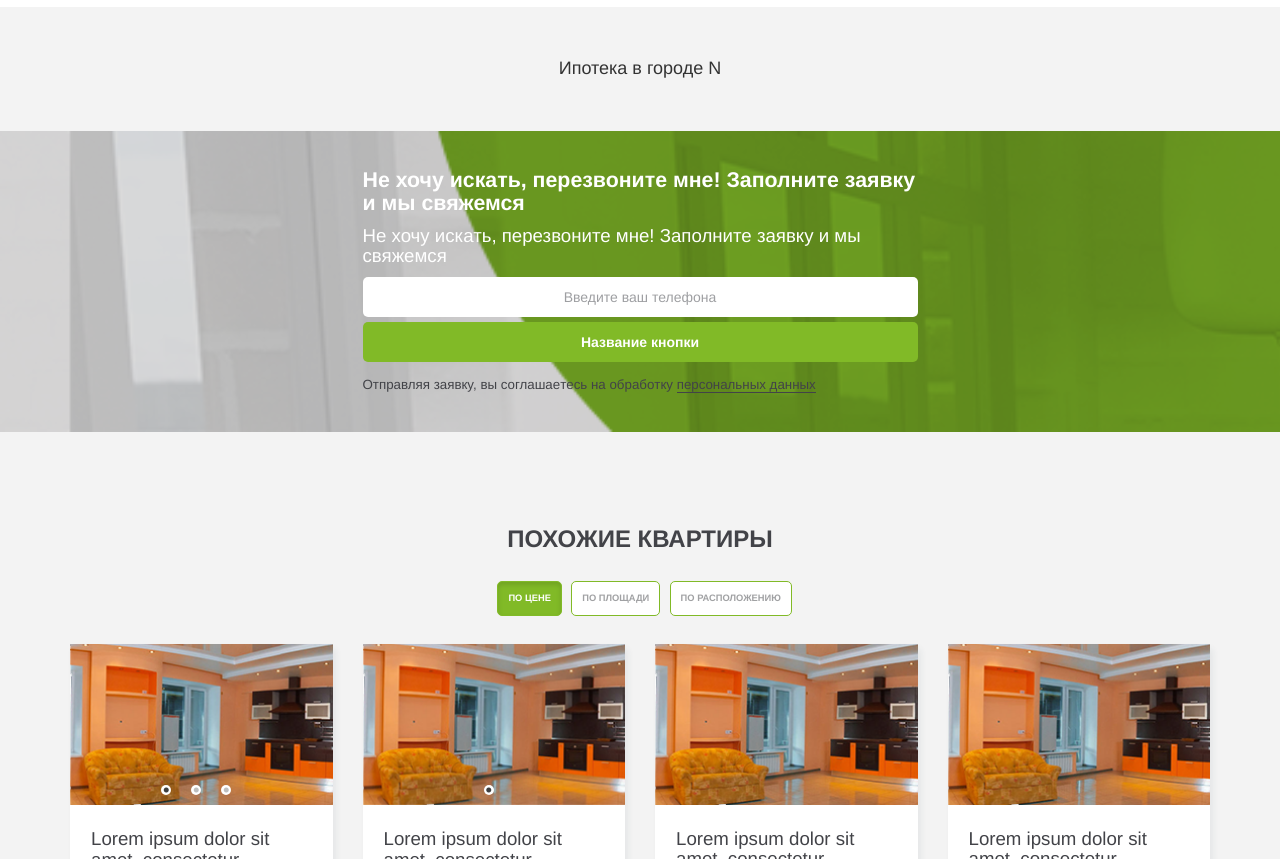
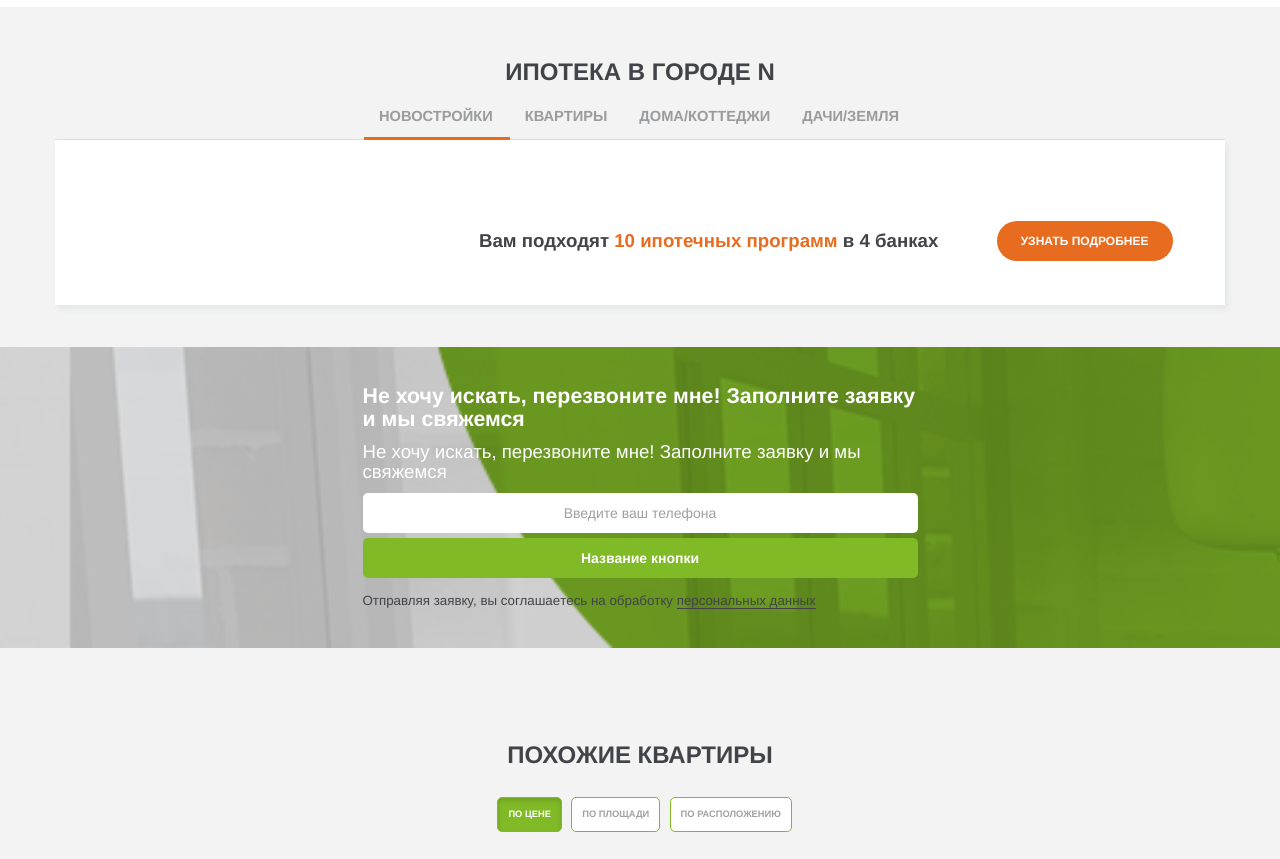
Before and after one commit to pupokxxx/Novosel, a plain HTML site: page index.html in a window 1280 px wide. Shown: the part 1738-2597 px from the top of the page. Drawn offline with nearby package versions, Linux system fonts and the light colour scheme.

Commit message:
small fixes

```diff
--- a/css/style.css
+++ b/css/style.css
@@ -285,7 +285,91 @@ padding-right: 15px;
 
 /*----Block calc----*/
 .block_form-calc {background: #f3f3f3; padding: 3em 0;}
-.block_form-calc>.container {background: #fff;}
+.block_form-calc h4 {
+  font-size: 18pt;
+  color: rgb(66, 67, 72);
+  font-weight: bold;
+  text-transform: uppercase;
+}
+.block_form-calc>.container_tab-content {
+	background: #fff;
+	padding: 3.125em 3.750em;
+	-webkit-box-shadow: 3px 4px 6px rgba(41,72,79,.07);
+	-moz-box-shadow: 3px 4px 6px rgba(41,72,79,.07);
+	box-shadow: 3px 4px 6px rgba(41,72,79,.07);
+}
+
+.block_form-calc ul.tabs_2{
+	margin: 0px;
+	padding: 0px;
+	list-style: none;
+}
+.block_form-calc ul.tabs_2 li{
+	background: none;
+	color: #222;
+	display: inline-block;
+	padding: 10px 15px;
+	cursor: pointer;
+}
+
+.block_form-calc ul.tabs_2 li.current{
+	background: #ededed;
+	color: #222;
+}
+
+.block_form-calc .tab-content.current{
+	display: inherit;
+}
+.block_form-calc .container_nav-tabs {padding: 0;}
+#myTab{display: flex; justify-content: center;}
+#myTab li a{
+color: rgba(66, 67, 72, 0.502);
+font-size: 11pt;
+font-weight: bold;
+text-transform: uppercase;
+border-top: none;
+border-left: none;
+border-right: none;
+}
+
+#myTab li.active, #myTab li:hover {
+	border-bottom: #e86c20 3px solid;
+	background: none;
+}
+#myTab.nav-tabs>li.active>a, .nav-tabs>li.active>a:focus, .nav-tabs>li.active>a:hover{background: none;}
+#myTab.nav-tabs>li.active>a:hover{border-bottom: none;background: none;}
+#myTab.nav-tabs>li>a{border: none;}
+
+.block_form-calc .container_itog {
+position: relative;
+margin-top: 2em;
+float: right;
+display: flex;
+flex-direction: row;
+justify-content: flex-end;
+align-items: center;
+text-align: center;
+color: rgb(66, 67, 72);
+font-weight: bold;
+line-height: 1.389;
+font-size: 14pt;
+}
+.block_form-calc .container_itog p{margin-bottom: 0;margin-right: 3.125em;}
+.block_form-calc .container_itog p span {color: #e86c20;}
+.block_form-calc .container_itog input {
+	padding: 1em 2em;
+  -webkit-border-radius: 20px;
+  -moz-border-radius: 20px;
+  border-radius: 20px;
+  background-color: #e86c20;
+  border: none;
+  color: #fff;
+  font-size: 9pt;
+  font-weight: bold;
+  text-transform: uppercase;
+}
+
+
 
 /*----call me----*/
 .block_call{
@@ -328,6 +412,7 @@ padding-right: 15px;
 	font-size: 10pt;
 	margin-top: 0.625em;
 }
+/*----- block  athers room-----*/
 .block_others-room, .block_form-culc {padding: 6em 0;}
 .block_others-room h4,.block_form-culc h4 {
 	font-size: 18pt;
--- a/index.html
+++ b/index.html
@@ -3,7 +3,8 @@
 
 <head>
   <title>Novosel</title>
-  <meta name="viewport" content="width=device-width, initial-scale=1.0">
+  <meta charset="utf-8">
+  <meta name="viewport" content="width=device-width, initial-scale=1, shrink-to-fit=no">
   <link href="./css/style.css" rel="stylesheet" media="screen">
   <!-- HTML5 shim and Respond.js IE8 support of HTML5 elements and media queries -->
   <!--[if lt IE 9]>
@@ -101,7 +102,7 @@
                     <!-- Bottom switcher of slider -->
                     <ul class="hide-bullets">
                       <li class="img-preview">
-                    <a class="thumbnail" id="carousel-selector-0" ><img src="./img/slide_item_.png"></a>
+                        <a class="thumbnail" id="carousel-selector-0"><img src="./img/slide_item_.png"></a>
                       </li>
                       <li class="img-preview">
                         <a class="thumbnail" id="carousel-selector-1"><img src="./img/slide_item_.png"></a>
@@ -177,7 +178,9 @@
           <div class="col-xs-12 col-sm-8 apartment_description-left">
             <h4>Описание квартиры</h4>
             <div class="row block_text">
-              <p>Просторная 3-комнатная квартира в 1 микрорайоне. Сделан косметический ремонт: На полу линолеум хорошего качества, стены оклеены обоями, во всех комнатах натяжные потолки, необходим ремонт в санузлах. После продажи остаётся вся мебель. Очень удобная планировка, все комнаты изолированы. Большая полноценная лоджия. Дом расположен в районе с развитой инфраструктурой и хорошей транспортной развязкой. Все необходимое для комфортной жизни расположено рядом с домом: детский сад, школа, торговые центры, медицинские учреждения. Остановка общественного транспорта находится в непосредственной близости от дома.</p>
+              <p>Просторная 3-комнатная квартира в 1 микрорайоне. Сделан косметический ремонт: На полу линолеум хорошего качества, стены оклеены обоями, во всех комнатах натяжные потолки, необходим ремонт в санузлах. После продажи остаётся вся мебель. Очень
+                удобная планировка, все комнаты изолированы. Большая полноценная лоджия. Дом расположен в районе с развитой инфраструктурой и хорошей транспортной развязкой. Все необходимое для комфортной жизни расположено рядом с домом: детский сад,
+                школа, торговые центры, медицинские учреждения. Остановка общественного транспорта находится в непосредственной близости от дома.</p>
             </div>
             <div class="row block_other">
               <p><span class="text-bold">Окна:</span> Пластиковые</p>
@@ -208,7 +211,7 @@
                     <input type="submit" value="связаться" />
                   </div>
                 </form>
-                  <p>Oтпpaвляя зaявкy, вы coглaшaeтecь  нa oбpaбoткy <span>пepcoнaльныx дaнных</span></p>
+                <p>Oтпpaвляя зaявкy, вы coглaшaeтecь нa oбpaбoткy <span>пepcoнaльныx дaнных</span></p>
               </div>
             </div>
           </div>
@@ -223,7 +226,8 @@
           <p><img src="./img/house_icon.png" alt=""></p>
           <figcaption>
             <h5 class="text-bold">Оформить "ипотеку под ключ"</h5>
-            <p>Lorem ipsum dolor sit amet, consectetur adipisicing elit, sed do eiusmod tempor incididunt ut labore et dolore magna aliqua. Ut enim ad minim veniam, quis nostrud exercitation ullamco laboris nisi ut aliquip ex ea commodo consequat. Duis aute irure dolor in reprehenderit in voluptate velit esse cillum dolore eu fugiat nulla pariatur. Excepteur sint occaecat cupidatat non proident, sunt in culpa qui officia deserunt mollit anim id est laborum.</p>
+            <p>Lorem ipsum dolor sit amet, consectetur adipisicing elit, sed do eiusmod tempor incididunt ut labore et dolore magna aliqua. Ut enim ad minim veniam, quis nostrud exercitation ullamco laboris nisi ut aliquip ex ea commodo consequat. Duis aute
+              irure dolor in reprehenderit in voluptate velit esse cillum dolore eu fugiat nulla pariatur. Excepteur sint occaecat cupidatat non proident, sunt in culpa qui officia deserunt mollit anim id est laborum.</p>
           </figcaption>
         </figure>
       </div>
@@ -232,7 +236,8 @@
           <p><img src="./img/gift_icon.png" alt=""></p>
           <figcaption>
             <h5 class="text-bold">Оформить "ипотеку под ключ"</h5>
-            <p>Lorem ipsum dolor sit amet, consectetur adipisicing elit, sed do eiusmod tempor incididunt ut labore et dolore magna aliqua. Ut enim ad minim veniam, quis nostrud exercitation ullamco laboris nisi ut aliquip ex ea commodo consequat. Duis aute irure dolor in reprehenderit in voluptate velit esse cillum dolore eu fugiat nulla pariatur. Excepteur sint occaecat cupidatat non proident, sunt in culpa qui officia deserunt mollit anim id est laborum.</p>
+            <p>Lorem ipsum dolor sit amet, consectetur adipisicing elit, sed do eiusmod tempor incididunt ut labore et dolore magna aliqua. Ut enim ad minim veniam, quis nostrud exercitation ullamco laboris nisi ut aliquip ex ea commodo consequat. Duis aute
+              irure dolor in reprehenderit in voluptate velit esse cillum dolore eu fugiat nulla pariatur. Excepteur sint occaecat cupidatat non proident, sunt in culpa qui officia deserunt mollit anim id est laborum.</p>
           </figcaption>
         </figure>
       </div>
@@ -241,7 +246,8 @@
           <p><img src="./img/security_icon.png" alt=""></p>
           <figcaption>
             <h5 class="text-bold">Оформить "ипотеку под ключ"</h5>
-            <p>Lorem ipsum dolor sit amet, consectetur adipisicing elit, sed do eiusmod tempor incididunt ut labore et dolore magna aliqua. Ut enim ad minim veniam, quis nostrud exercitation ullamco laboris nisi ut aliquip ex ea commodo consequat. Duis aute irure dolor in reprehenderit in voluptate velit esse cillum dolore eu fugiat nulla pariatur. Excepteur sint occaecat cupidatat non proident, sunt in culpa qui officia deserunt mollit anim id est laborum.</p>
+            <p>Lorem ipsum dolor sit amet, consectetur adipisicing elit, sed do eiusmod tempor incididunt ut labore et dolore magna aliqua. Ut enim ad minim veniam, quis nostrud exercitation ullamco laboris nisi ut aliquip ex ea commodo consequat. Duis aute
+              irure dolor in reprehenderit in voluptate velit esse cillum dolore eu fugiat nulla pariatur. Excepteur sint occaecat cupidatat non proident, sunt in culpa qui officia deserunt mollit anim id est laborum.</p>
           </figcaption>
         </figure>
       </div>
@@ -250,7 +256,8 @@
           <p><img src="./img/gps_icon.png" alt=""></p>
           <figcaption>
             <h5 class="text-bold">Оформить "ипотеку под ключ"</h5>
-            <p>Lorem ipsum dolor sit amet, consectetur adipisicing elit, sed do eiusmod tempor incididunt ut labore et dolore magna aliqua. Ut enim ad minim veniam, quis nostrud exercitation ullamco laboris nisi ut aliquip ex ea commodo consequat. Duis aute irure dolor in reprehenderit in voluptate velit esse cillum dolore eu fugiat nulla pariatur. Excepteur sint occaecat cupidatat non proident, sunt in culpa qui officia deserunt mollit anim id est laborum.</p>
+            <p>Lorem ipsum dolor sit amet, consectetur adipisicing elit, sed do eiusmod tempor incididunt ut labore et dolore magna aliqua. Ut enim ad minim veniam, quis nostrud exercitation ullamco laboris nisi ut aliquip ex ea commodo consequat. Duis aute
+              irure dolor in reprehenderit in voluptate velit esse cillum dolore eu fugiat nulla pariatur. Excepteur sint occaecat cupidatat non proident, sunt in culpa qui officia deserunt mollit anim id est laborum.</p>
           </figcaption>
         </figure>
       </div>
@@ -258,7 +265,34 @@
     <!-- form culc -->
     <div class="row block_form-calc">
       <h4 class="text-center">Ипотека в городе N</h4>
+      <div class="container container_nav-tabs">
+        <!-- Nav tabs -->
+        <ul class="nav nav-tabs" id="myTab">
+          <li class="active"><a href="#home" data-toggle="tab">Новостройки</a></li>
+          <li><a href="#profile" data-toggle="tab">Квартиры</a></li>
+          <li><a href="#messages" data-toggle="tab">дома/коттеджи</a></li>
+          <li><a href="#settings" data-toggle="tab">дачи/земля</a></li>
+        </ul>
+      </div>
+      <div class="container container_tab-content">
+        <!-- Tab panes -->
+        <div class="tab-content">
+          <div class="tab-pane active" id="home">
+            <div class="container_form-grup">
 
+            </div>
+            <div class="row col-sm-12 container_itog">
+              <p>Вам подходят <span>10 ипотечных программ</span> в 4 банках </p>
+              <input type="submit" value="узнать подробнее">
+            </div>
+          </div>
+          <div class="tab-pane" id="profile">Квартира</div>
+          <div class="tab-pane" id="messages">дома/коттеджи</div>
+          <div class="tab-pane" id="settings">дачи/земля</div>
+        </div>
+
+      </div>
+      <!-- container -->
       <div class="container">
 
       </div>
@@ -278,11 +312,12 @@
                 <input type="submit" value="Название кнопки">
               </div>
             </form>
-                  <p>Oтпpaвляя зaявкy, вы coглaшaeтecь  нa oбpaбoткy <span>пepcoнaльныx дaнных</span></p>
+            <p>Oтпpaвляя зaявкy, вы coглaшaeтecь нa oбpaбoткy <span>пepcoнaльныx дaнных</span></p>
           </div>
         </div>
       </div>
     </div>
+    <!-- block  athers room -->
     <div class="row block_others-room">
       <div class="container">
         <h4 class="text-center">похожие квартиры</h4>
@@ -301,9 +336,9 @@
               </div>
               <div class="caption">
                 <h3>Lorem ipsum dolor  sit amet, consectetur.</h3>
-                <p class="text_adress"><span class="fas fa-map-marker-alt pull-left" aria-hidden="true"></span> г. Кемерово,  ул. Константинопольская,  д. 39/5 </p>
+                <p class="text_adress"><span class="fas fa-map-marker-alt pull-left" aria-hidden="true"></span> г. Кемерово, ул. Константинопольская, д. 39/5 </p>
                 <p class="text_price"><span class="text-bold">55 м<sup>2</sup></span> <span class="text-right">34 060 000 ₽</span> </p>
-                <p class="more_info"><a href="#" >Подробнее &#8594;</a></p>
+                <p class="more_info"><a href="#">Подробнее &#8594;</a></p>
               </div>
             </div>
           </div>
@@ -314,9 +349,9 @@
               </div>
               <div class="caption">
                 <h3>Lorem ipsum dolor  sit amet, consectetur.</h3>
-                <p class="text_adress"><span class="fas fa-map-marker-alt pull-left" aria-hidden="true"></span> г. Кемерово,  ул. Константинопольская,  д. 39/5 </p>
+                <p class="text_adress"><span class="fas fa-map-marker-alt pull-left" aria-hidden="true"></span> г. Кемерово, ул. Константинопольская, д. 39/5 </p>
                 <p class="text_price"><span class="text-bold">55 м<sup>2</sup></span> <span class="text-right">34 060 000 ₽</span> </p>
-                <p class="more_info"><a href="#" >Подробнее &#8594;</a></p>
+                <p class="more_info"><a href="#">Подробнее &#8594;</a></p>
               </div>
             </div>
           </div>
@@ -325,9 +360,9 @@
               <img src="./img/card.png" alt="...">
               <div class="caption">
                 <h3>Lorem ipsum dolor  sit amet, consectetur.</h3>
-                <p class="text_adress"><span class="fas fa-map-marker-alt pull-left" aria-hidden="true"></span> г. Кемерово,  ул. Константинопольская,  д. 39/5 </p>
+                <p class="text_adress"><span class="fas fa-map-marker-alt pull-left" aria-hidden="true"></span> г. Кемерово, ул. Константинопольская, д. 39/5 </p>
                 <p class="text_price"><span class="text-bold">55 м<sup>2</sup></span> <span class="text-right">34 060 000 ₽</span> </p>
-                <p class="more_info"><a href="#" >Подробнее &#8594;</a></p>
+                <p class="more_info"><a href="#">Подробнее &#8594;</a></p>
               </div>
             </div>
           </div>
@@ -336,9 +371,9 @@
               <img src="./img/card.png" alt="...">
               <div class="caption">
                 <h3>Lorem ipsum dolor  sit amet, consectetur.</h3>
-                <p class="text_adress"><span class="fas fa-map-marker-alt pull-left" aria-hidden="true"></span> г. Кемерово,  ул. Константинопольская,  д. 39/5 </p>
+                <p class="text_adress"><span class="fas fa-map-marker-alt pull-left" aria-hidden="true"></span> г. Кемерово, ул. Константинопольская, д. 39/5 </p>
                 <p class="text_price"><span class="text-bold">55 м<sup>2</sup></span> <span class="text-right">34 060 000 ₽</span> </p>
-                <p class="more_info"><a href="#" >Подробнее &#8594;</a></p>
+                <p class="more_info"><a href="#">Подробнее &#8594;</a></p>
               </div>
             </div>
           </div>
@@ -349,6 +384,7 @@
 
   <!-- jQuery (necessary for Bootstrap's JavaScript plugins) -->
   <script src="http://code.jquery.com/jquery-latest.js"></script>
+  <script src="https://code.jquery.com/jquery-3.2.1.slim.min.js"></script>
   <!-- Include all compiled plugins (below), or include individual files as needed -->
   <script src="./js/bootstrap.min.js"></script>
   <script src="./js/slick.min.js"></script>
--- a/js/main.js
+++ b/js/main.js
@@ -28,4 +28,9 @@ jQuery(document).ready(function($) {
 		 dots: true,
 	 });
 
+	 $('#myTab li a').click(function (e) {
+	   e.preventDefault()
+	   $(this).tab('show')
+	 });
+
 });
```
Lines whose indentation alone changed are shown as unchanged.
